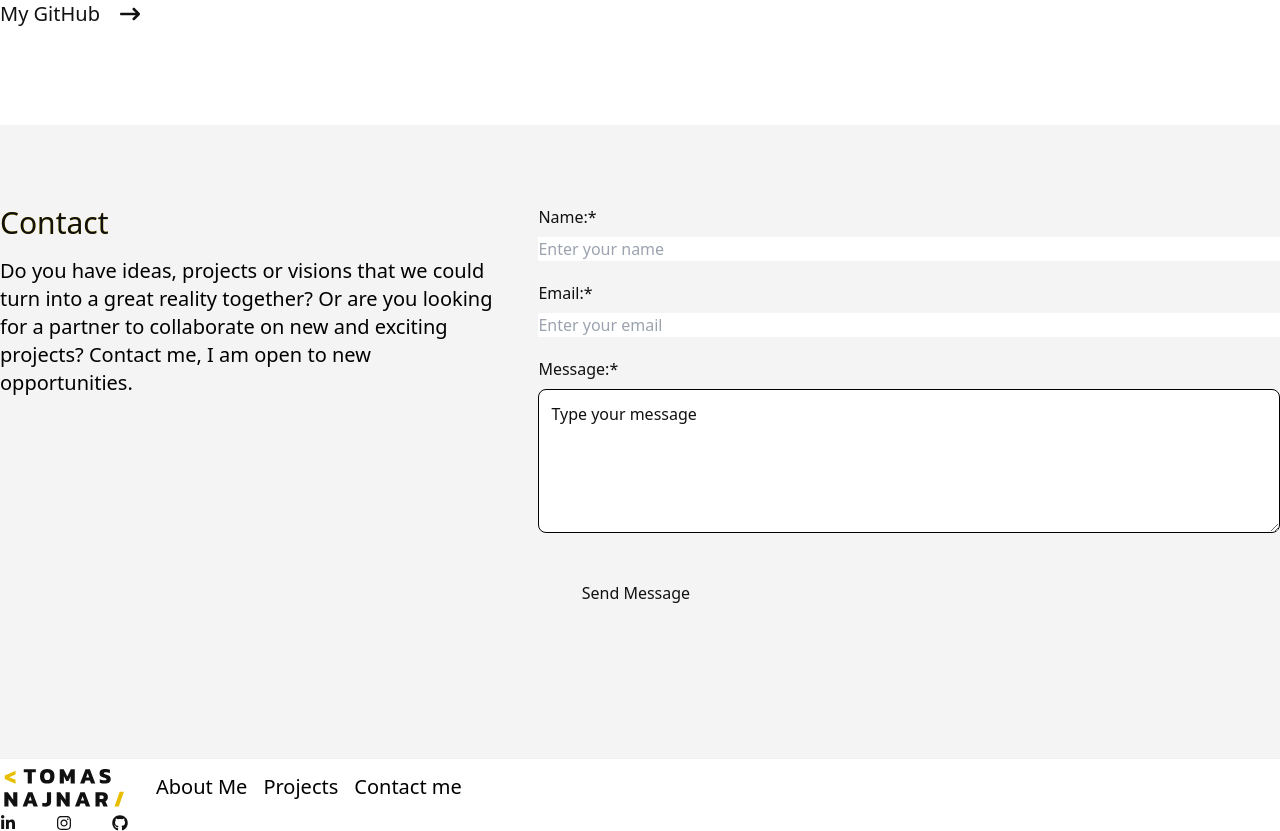
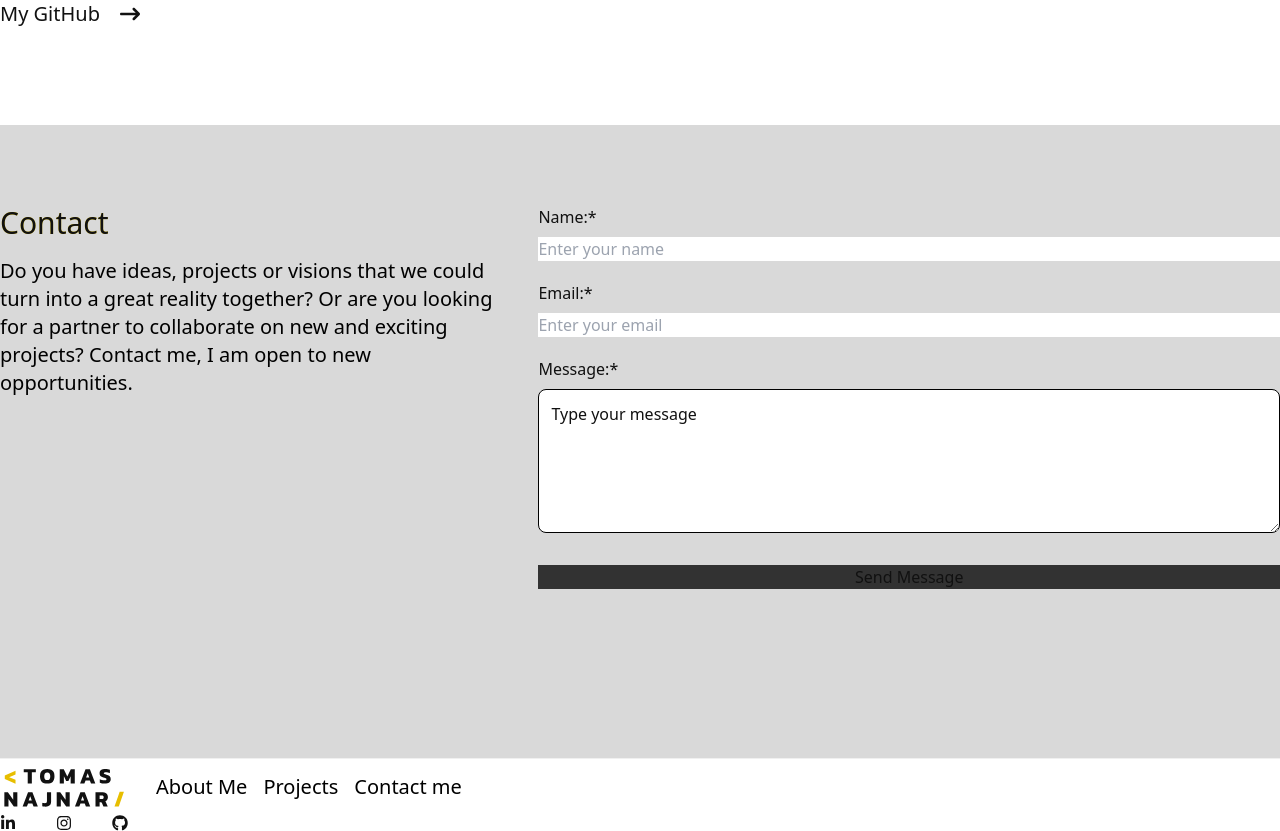
Before and after one commit to TNajnar/tomasnajnar-portfolio, a Next.js app: page / in a window 1280 px wide. Shown: the part 1920-2751 px from the top of the page. Built offline with nearby package versions, Linux system fonts and the light colour scheme.

Commit message:
TMVS: Contact button

```diff
--- a/src/components/Contact/components/ContactForm.tsx
+++ b/src/components/Contact/components/ContactForm.tsx
@@ -77,13 +77,11 @@ const ContactForm = ({
       </div>
     ) : (
       <button
-        className={clsx("self-start p-1 w-full sm:w-contactButton", "buttonGradient")}
+        className={clsx("button", "bg-gray-dark-1 dark:bg-yellow")}
         disabled={isSubmitting}
         type="submit"
       >
-        <div className={clsx("flex items-center justify-center px-8 py-3 w-full h-full", "button")}>
-         {isSubmitting ? <Loader className="w-7 h-7" /> : sendMessage}
-        </div>
+        {isSubmitting ? <Loader className="w-7 h-7" /> : sendMessage}
       </button>
     )}
   </Form>
--- a/src/styles/globals.css
+++ b/src/styles/globals.css
@@ -15,15 +15,9 @@
 }
 
 @layer components {
-  .buttonGradient {
-    @apply border bg-gradient-to-r;
-    @apply from-gray-light-modeText to-gray hover:to-gray-light-modeText;
-    @apply dark:from-yellow dark:to-gray-light-1 dark:hover:to-yellow dark:hover:text-white;
-  }
-
   .button {
-    @apply bg-white text-lg text-gray-light-modeText hover:text-black;
-    @apply dark:text-gray dark:bg-black dark:hover:text-white;
+    @apply self-start py-3 px-4 w-full text-black rounded-lg sm:w-contactButton;
+    @apply text-white dark:text-black;
   }
 
   .greeting {
--- a/tailwind.config.ts
+++ b/tailwind.config.ts
@@ -18,10 +18,10 @@ const config: Config = {
         white: '#FFF',
         gray: {
           DEFAULT: '#F0F0F0',  // color for dark mode text
-          'light-1': '#8d8d8d',
+          'light-1': '#8d8d8d', // light mode gradient
           'light-modeText': '#000',  //334155, color for light mode text
-          'light-mode-2': '#f4f4f4',
-          'dark-1': '#262626',  // accessories, dark mode
+          'light-mode-2': '#D9D9D9',  // accessories, light mode
+          'dark-1': '#323232',  // accessories, dark mode
         },
         yellow: '#feda00',
         next: '#000',
```
